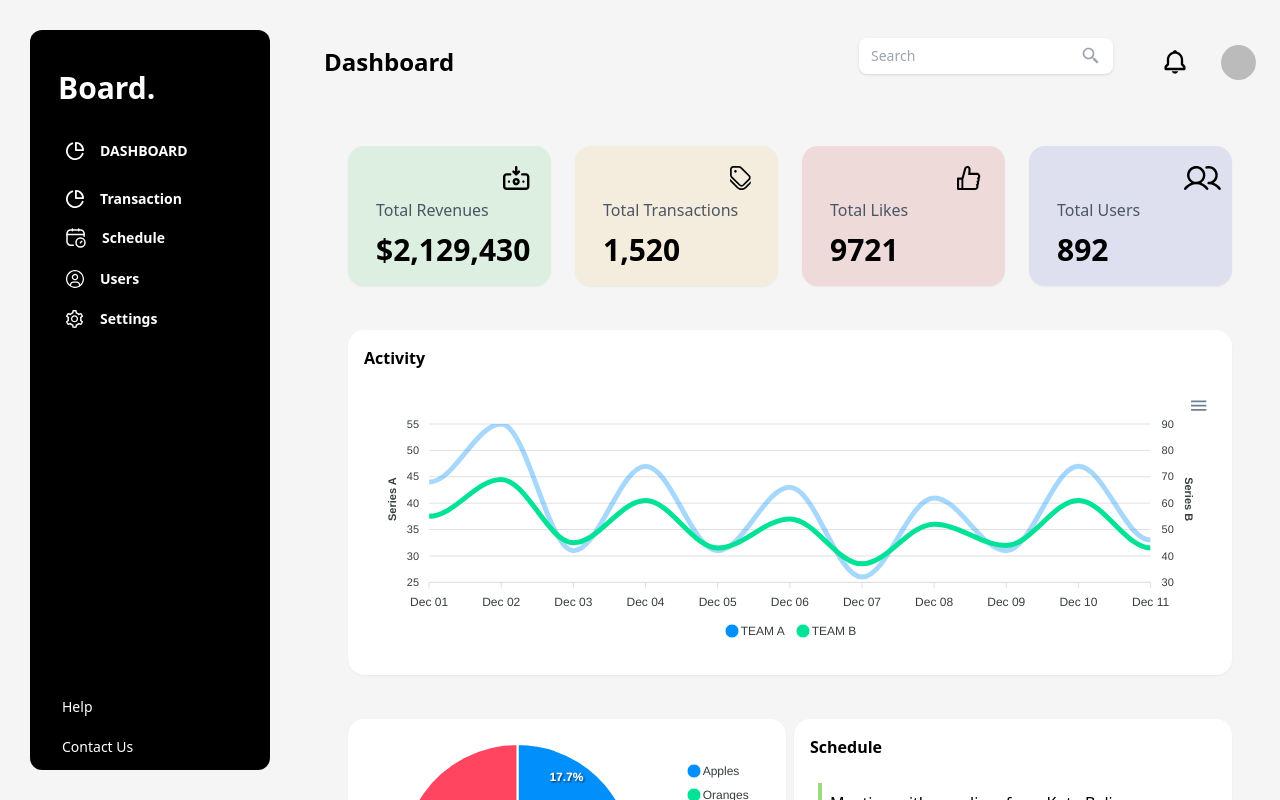
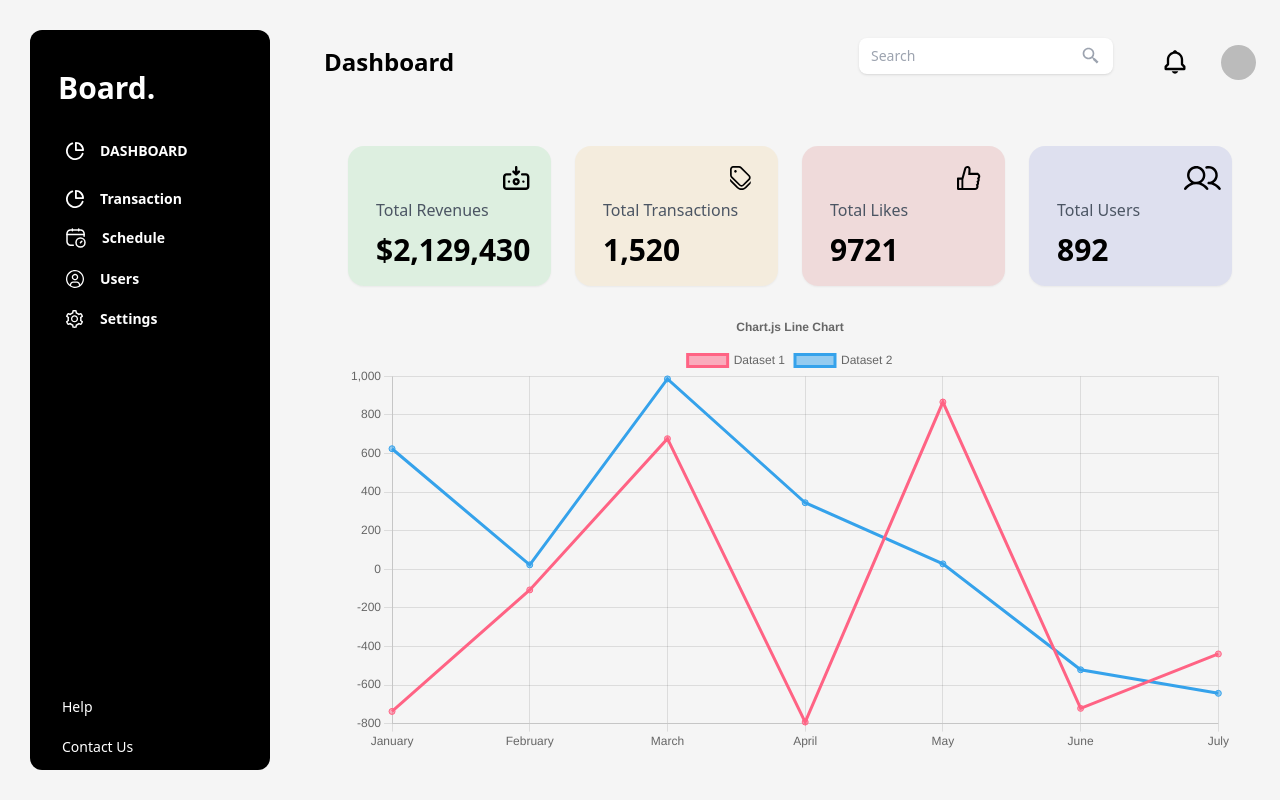
Before and after one commit to manthankumaar/openinapp, a Next.js app: page /dashboard in a window 1280 px wide. Built offline with nearby package versions, Linux system fonts and the light colour scheme; no server answers; sample sign-in values are in the browser's storage.

Commit message:
package.json

```diff
--- a/app/dashboard/page.js
+++ b/app/dashboard/page.js
@@ -8,7 +8,7 @@
   userIcon,
 } from '@/asset/stat_svg'
 import StatsSection from '../ui/StatsSection'
-import Chart from '../ui/Chart'
+// import Chart from '../ui/Chart'
 import LineChart from '../ui/LineChart'
 
 const Dashboard = () => {
@@ -23,7 +23,7 @@
               <div className='grid grid-cols-12 col-span-12 gap-6 xxl:col-span-9'>
                 <StatsSection />
                 <LineChart />
-                <Chart />
+                {/* <Chart /> */}
               </div>
             </div>
           </div>
--- a/app/ui/Chart.js
+++ b/app/ui/Chart.js
@@ -1,3 +1,4 @@
+'use client'
 import dynamic from 'next/dynamic'
 const ApexCharts = dynamic(() => import('react-apexcharts'), { ssr: false })
 
--- a/app/ui/LineChart.js
+++ b/app/ui/LineChart.js
@@ -1,92 +1,63 @@
-import dynamic from 'next/dynamic'
-const ApexCharts = dynamic(() => import('react-apexcharts'), { ssr: false })
-const LineChart = () => {
-  const lineChartOptions = {
-    series: [
-      {
-        name: 'TEAM A',
-        type: 'line',
-        data: [44, 55, 31, 47, 31, 43, 26, 41, 31, 47, 33],
-      },
-      {
-        name: 'TEAM B',
-        type: 'line',
-        data: [55, 69, 45, 61, 43, 54, 37, 52, 44, 61, 43],
-      },
-    ],
-    chart: {
-      height: 250,
-      type: 'line',
-      zoom: {
-        enabled: false,
-      },
+'use client'
+import React from 'react'
+import {
+  Chart as ChartJS,
+  CategoryScale,
+  LinearScale,
+  PointElement,
+  LineElement,
+  Title,
+  Tooltip,
+  Legend,
+} from 'chart.js'
+import { Line } from 'react-chartjs-2'
+import faker from '@faker-js/faker'
+
+ChartJS.register(
+  CategoryScale,
+  LinearScale,
+  PointElement,
+  LineElement,
+  Title,
+  Tooltip,
+  Legend
+)
+
+const options = {
+  responsive: true,
+  plugins: {
+    legend: {
+      position: 'top',
     },
-    stroke: {
-      curve: 'smooth',
+    title: {
+      display: true,
+      text: 'Chart.js Line Chart',
     },
-    fill: {
-      type: 'solid',
-      opacity: [0.35, 1],
+  },
+}
+
+const labels = ['January', 'February', 'March', 'April', 'May', 'June', 'July']
+
+const data = {
+  labels,
+  datasets: [
+    {
+      label: 'Dataset 1',
+      data: labels.map(() => Math.floor(Math.random() * 2000) - 1000),
+      borderColor: 'rgb(255, 99, 132)',
+      backgroundColor: 'rgba(255, 99, 132, 0.5)',
     },
-    labels: [
-      'Dec 01',
-      'Dec 02',
-      'Dec 03',
-      'Dec 04',
-      'Dec 05',
-      'Dec 06',
-      'Dec 07',
-      'Dec 08',
-      'Dec 09 ',
-      'Dec 10',
-      'Dec 11',
-    ],
-    markers: {
-      size: 0,
+    {
+      label: 'Dataset 2',
+      data: labels.map(() => Math.floor(Math.random() * 2000) - 1000),
+      borderColor: 'rgb(53, 162, 235)',
+      backgroundColor: 'rgba(53, 162, 235, 0.5)',
     },
-    yaxis: [
-      {
-        title: {
-          text: 'Series A',
-        },
-      },
-      {
-        opposite: true,
-        title: {
-          text: 'Series B',
-        },
-      },
-    ],
-    tooltip: {
-      shared: true,
-      intersect: false,
-      y: {
-        formatter: function (y) {
-          if (typeof y !== 'undefined') {
-            return y.toFixed(0) + ' points'
-          }
-          return y
-        },
-      },
-    },
-  }
-  return (
-    <div className='col-span-12 mt-5'>
-      <div className='grid gap-2 grid-cols-1 lg:grid-cols-1'>
-        <div className='bg-white p-4 shadow-sm rounded-2xl'>
-          <h1 className='font-bold text-base'>Activity</h1>
-          <div className=' flex flex-col mt-4 -my-2 overflow-x-auto overflow-auto  sm:rounded-lg  py-2 align-middle min-w-full w-full'>
-            <ApexCharts
-              options={lineChartOptions}
-              series={lineChartOptions.series}
-              type='line'
-              height={250}
-            />
-          </div>
-        </div>
-      </div>
-    </div>
-  )
+  ],
+}
+
+function LineChart() {
+  return <Line options={options} data={data} />
 }
 
 export default LineChart
--- a/next.config.js
+++ b/next.config.js
@@ -1,4 +1,8 @@
 /** @type {import('next').NextConfig} */
 const nextConfig = {}
 
-module.exports = nextConfig
+module.exports = {
+  images: {
+    domains: ['lh3.googleusercontent.com'], // Add other domains if needed
+  },
+}
--- a/package.json
+++ b/package.json
@@ -11,16 +11,22 @@
   "dependencies": {
     "apexcharts": "^3.41.1",
     "autoprefixer": "10.4.15",
+    "chart.js": "^4.3.3",
     "eslint": "8.47.0",
     "eslint-config-next": "13.4.19",
+    "faker": "^6.6.6",
     "next": "13.4.19",
     "next-auth": "^4.23.1",
     "postcss": "8.4.28",
     "react": "18.2.0",
     "react-apexcharts": "^1.4.1",
+    "react-chartjs-2": "^5.2.0",
     "react-dom": "18.2.0",
     "react-icons": "^4.10.1",
     "recharts": "^2.7.3",
     "tailwindcss": "3.3.3"
+  },
+  "devDependencies": {
+    "@faker-js/faker": "^8.0.2"
   }
 }
```
Also changed, not shown: 1 other file (tests, documents, lock files or other folders).
